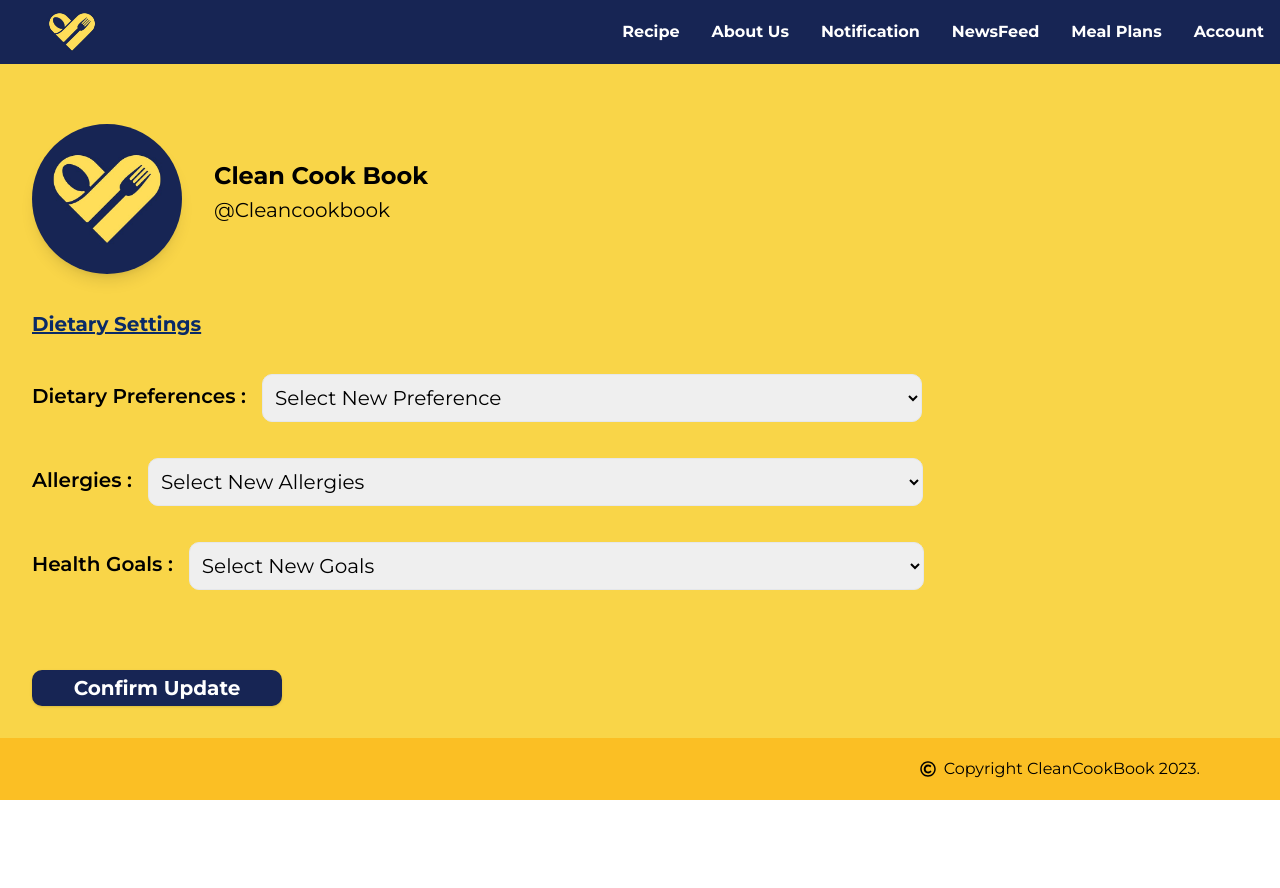
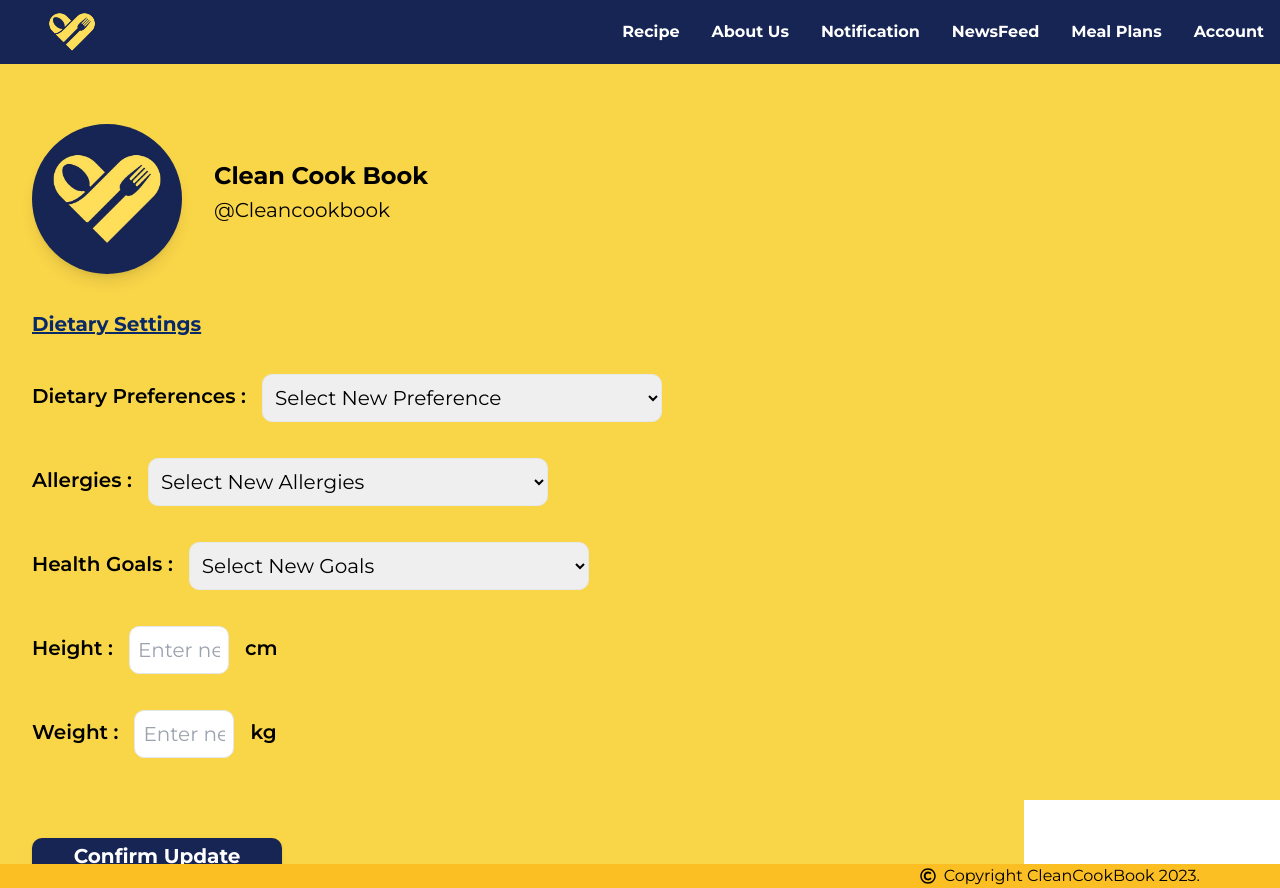
Before and after one commit to CleanCookBook/fyp-webapp, a Next.js app: page /editAboutMe in a window 1280 px wide. Before the commit the page ends 800 px from the top, so only its background shows below. Built offline with nearby package versions, Linux system fonts and the light colour scheme.

Commit message:
edit
mainly height and weight

```diff
--- a/components/AboutMe.js
+++ b/components/AboutMe.js
@@ -57,7 +57,12 @@ return (
             <p className="text-xl text-black">Weight Loss</p>
         </div>
         <div className="flex flex-row mt-9 gap-4">
-
+            <p className="flex flex-row text-xl text-black font-semibold">Height :</p>
+            <p className="text-xl text-black">186 cm</p>
+        </div>
+        <div className="flex flex-row mt-9 gap-4">
+            <p className="flex flex-row text-xl text-black font-semibold">Weight :</p>
+            <p className="text-xl text-black">80 kg</p>
         </div>
         <div className="flex flex-row mt-28 gap-4">
             <Link href="/editAboutMe">
--- a/components/EditAboutMe.js
+++ b/components/EditAboutMe.js
@@ -48,7 +48,9 @@ const EditAboutMe = () => {
             setFormData({
               dpreference : "",
               allergies : "",
-              goals : ""
+              goals : "",
+              height : "",
+              weight : ""
             })
         })
     }
@@ -77,7 +79,7 @@ return (
             <div className="flex flex-row mt-9 gap-4">
                 <label className="flex flex-row text-xl text-black font-semibold mt-2">Dietary Preferences :</label>
                 <select
-                  className="text-xl text-black w-[660px] h-12 rounded-[10px] border p-2"
+                  className="text-xl text-black w-[400px] h-12 rounded-[10px] border p-2"
                   type="text"
                   name="dpreference"
                   onChange={handleInput}
@@ -92,7 +94,7 @@ return (
             <div className="flex flex-row mt-9 gap-4">
                 <label className="flex flex-row text-xl text-black font-semibold mt-2">Allergies :</label>
                 <select
-                  className="text-xl text-black w-[775px] h-12 rounded-[10px] border p-2"
+                  className="text-xl text-black w-[400px] h-12 rounded-[10px] border p-2"
                   type="text"
                   name="allergies"
                   onChange={handleInput}
@@ -108,7 +110,7 @@ return (
             <div className="flex flex-row mt-9 gap-4">
                 <label className="flex flex-row text-xl text-black font-semibold mt-2">Health Goals :</label>
                 <select
-                  className="text-xl text-black w-[735px] h-12 rounded-[10px] border p-2"
+                  className="text-xl text-black w-[400px] h-12 rounded-[10px] border p-2"
                   type="text"
                   name="goals"
                   onChange={handleInput}
@@ -118,6 +120,28 @@ return (
                     <option value="diet-nutrition"> Improve my diet and nutrition</option>
                     <option value="overall-health">Improve my overall health</option>
                 </select>
+            </div>
+            <div className="flex flex-row mt-9 gap-4">
+                <label className="text-xl text-black font-semibold mt-2">Height :</label>
+                <input
+                  className="text-xl text-black w-[100px] h-12 rounded-[10px] border p-2"
+                  type="text"
+                  name="height"
+                  onChange={handleInput}
+                  value={formData.height}
+                  placeholder="Enter new height" />
+                  <label className="text-xl text-black font-semibold mt-2">cm</label>
+            </div>
+            <div className="flex flex-row mt-9 gap-4">
+                <label className="text-xl text-black font-semibold mt-2">Weight :</label>
+                <input
+                  className="text-xl text-black w-[100px] h-12 rounded-[10px] border p-2"
+                  type="text"
+                  name="weight"
+                  onChange={handleInput}
+                  value={formData.weight}
+                  placeholder="Enter new weight" />
+                  <label className="text-xl text-black font-semibold mt-2">kg</label>
             </div>
 
             <div className="flex flex-row mt-20 gap-4">
```
